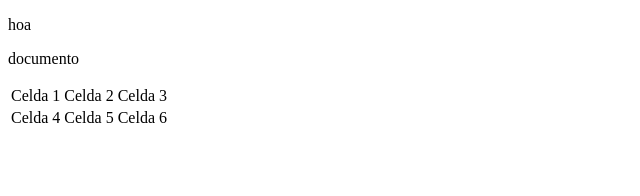
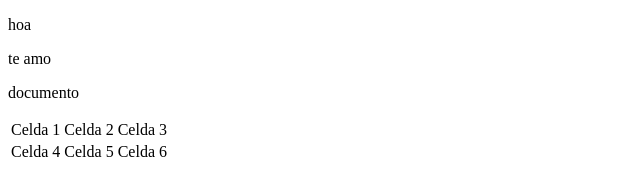
Before and after one commit to lumar2021/como_tu_quieras, an Electron app: page src/html/hola.html in a window 1280 px wide. Shown: the whole page, without its empty margins (0-640 px from the left). Drawn offline with Linux system fonts and the light colour scheme.

Commit message:
modificacion y readme y hola html

```diff
--- a/src/html/hola.html
+++ b/src/html/hola.html
@@ -8,6 +8,7 @@
 </head>
 <body>
     <p> hoa</p>
+    <p>te amo</p>
     <p>documento</p>
     <table class="default">
 
```
Also changed, not shown: README.md.
